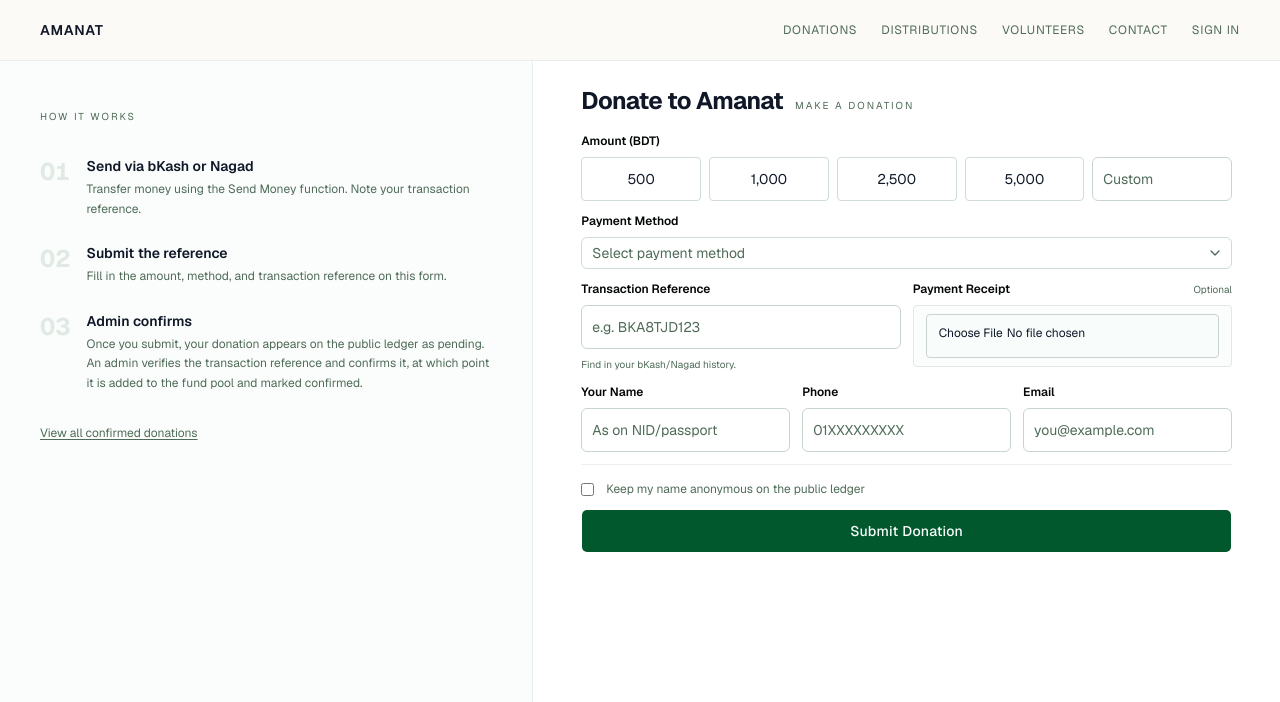
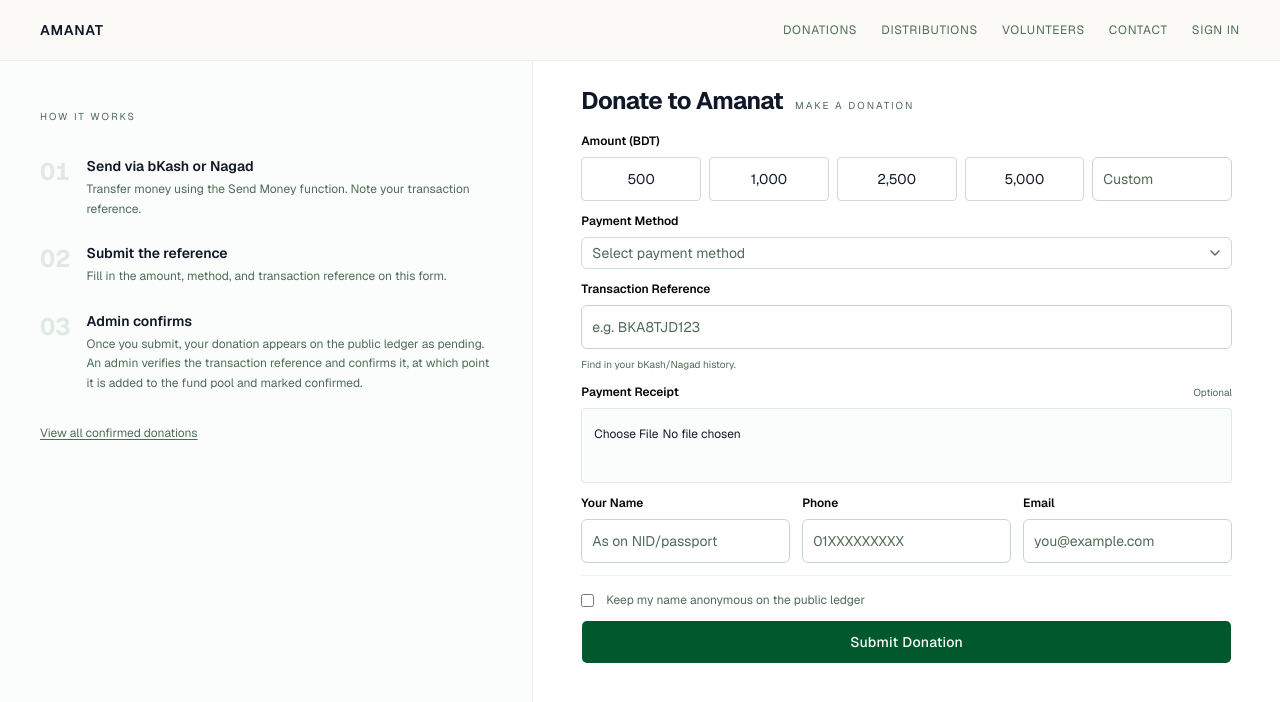
Before and after one commit to RAFSuNX/Amanat, a Next.js app: page /donate in a window 1280 px wide. Shown: the top 702 px of the page. Built offline with nearby package versions, Linux system fonts and the light colour scheme.

Commit message:
Restore receipt original design: full width bordered container with file input inside

```diff
--- a/app/(public)/donate/page.tsx
+++ b/app/(public)/donate/page.tsx
@@ -181,35 +181,35 @@ export default function DonatePage() {
 
             </div>
 
-            {/* Txn ref + receipt side by side */}
-            <div className="grid grid-cols-2 gap-3">
+            {/* Txn ref */}
             <div className={fieldClass}>
               <label className={labelClass}>Transaction Reference</label>
               <Input placeholder="e.g. BKA8TJD123" value={txnRef} onChange={(e) => setTxnRef(e.target.value)} />
               <p className="text-[10px] text-muted-foreground">Find in your bKash/Nagad history.</p>
             </div>
+
+            {/* Receipt - full width, original bordered box */}
             <div className={fieldClass}>
               <div className="flex items-center justify-between">
                 <label className={labelClass}>Payment Receipt</label>
                 <span className="text-[10px] text-muted-foreground">Optional</span>
               </div>
               {receiptUrl ? (
-                <div className="flex items-center gap-3 border border-primary/30 rounded px-3 py-2 bg-primary/5">
+                <div className="flex items-center gap-3 border border-primary/30 rounded p-3 bg-primary/5">
                   <img src={receiptUrl} alt="Receipt" className="w-10 h-10 object-cover rounded border shrink-0" />
                   <p className="text-xs text-primary flex-1">Receipt uploaded</p>
                   <button type="button" onClick={() => { setReceiptUrl(""); setReceiptFile(null) }}
                     className="text-[10px] text-muted-foreground underline underline-offset-2">Remove</button>
                 </div>
               ) : (
-                <div className="flex items-center gap-3 border border-border/60 rounded px-3 py-2 bg-muted/20">
+                <div className="border border-border/60 rounded p-3 bg-muted/20">
                   <input type="file" accept="image/*"
                     onChange={(e) => { const f = e.target.files?.[0]; if (f) { setReceiptFile(f); uploadReceipt(f) } }}
-                    className="w-full text-xs border border-border/60 rounded bg-muted/20 px-3 cursor-pointer" style={{ minHeight: "2.75rem", paddingTop: "0.6rem" }} />
-                  {receiptUploading && <span className="text-[10px] text-muted-foreground shrink-0">Uploading...</span>}
+                    className="w-full text-xs cursor-pointer" />
+                  {receiptUploading && <p className="text-[10px] text-muted-foreground mt-1">Uploading...</p>}
                 </div>
               )}
               {receiptError && <p className="text-[10px] text-amber-600">{receiptError}</p>}
-              </div>
             </div>
 
             {/* Donor info - all three in one row */}
```
Lines whose indentation alone changed are shown as unchanged.
